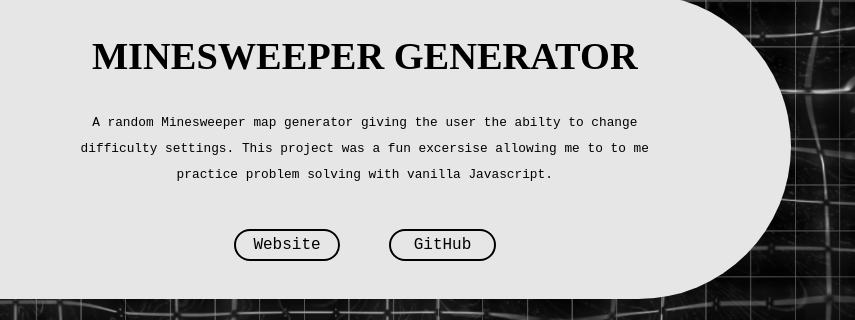
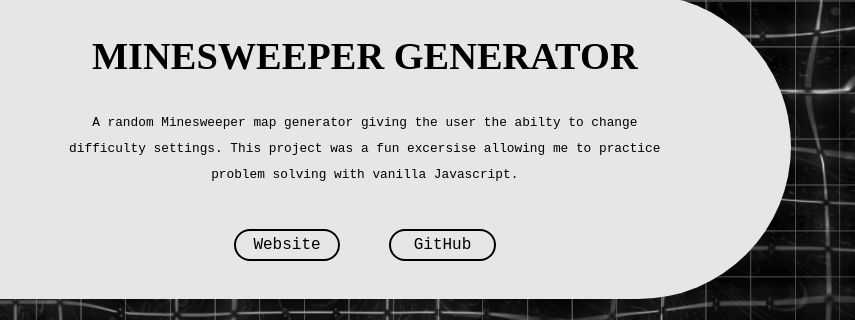
Before and after one commit to josh-foster/software-development-portfolio, a website: page index.html in a window 1280 px wide. Shown: the part 1930-2250 px from the top of the page, 425-1280 px from the left. Drawn offline with nearby package versions, Linux system fonts and the light colour scheme.

Commit message:
minor fix

```diff
--- a/index.html
+++ b/index.html
@@ -77,7 +77,7 @@
         <article>
             <h3>MINESWEEPER GENERATOR</h3>
             <h2>MINESWEEPER GENERATOR</h2>
-            <p> A random Minesweeper map generator giving the user the abilty to change difficulty settings. This project was a fun excersise allowing me to to me practice problem solving with vanilla Javascript.  </p>
+            <p> A random Minesweeper map generator giving the user the abilty to change difficulty settings. This project was a fun excersise allowing me to practice problem solving with vanilla Javascript.  </p>
             <div>
                 <a target="_blank" href="http://minesweeper.joshfoster.co.uk/">Website</a>
                 <a  target="_blank" href="https://github.com/josh-foster/minesweeper-map-generator">GitHub</a>
```
